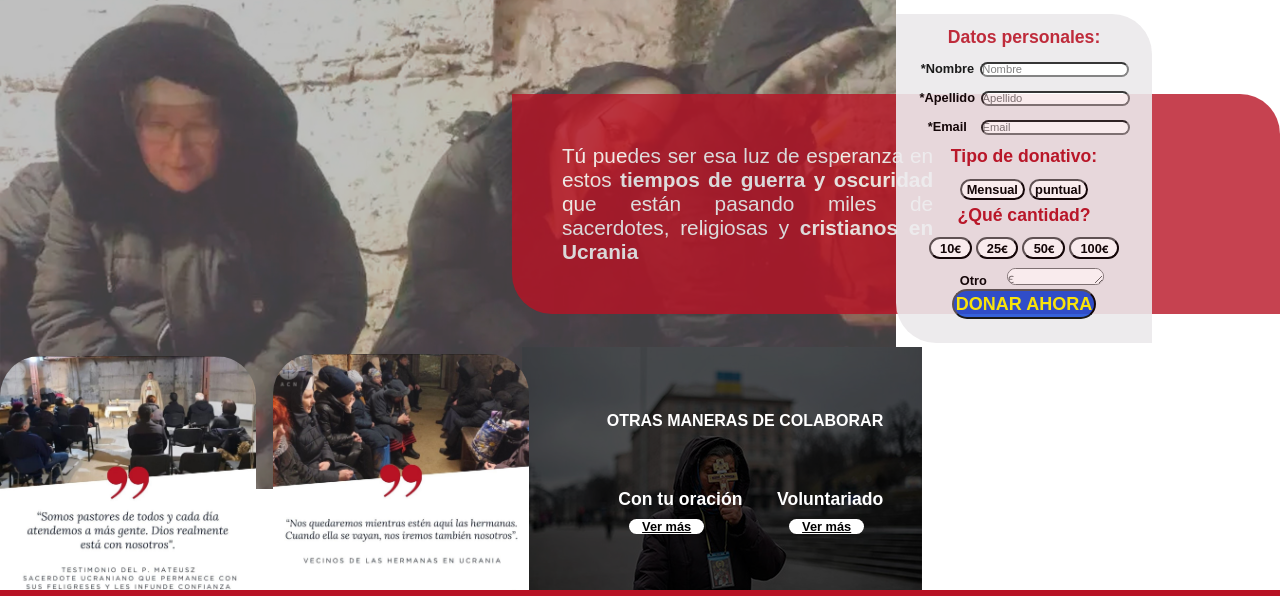
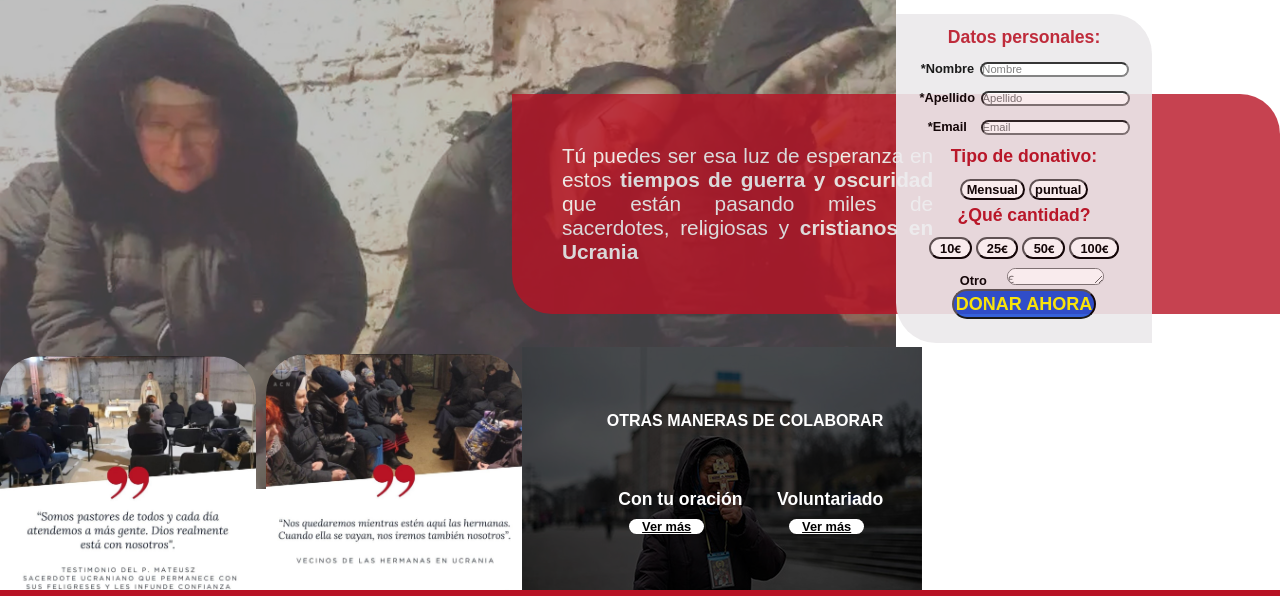
Before and after one commit to lauritagg18/m2laurapd2, a plain HTML site: page index.html in a window 1280 px wide. Shown: the part 146-742 px from the top of the page. Drawn offline with Linux system fonts and the light colour scheme.

Commit message:
Update estilo.css

```diff
--- a/css/estilo.css
+++ b/css/estilo.css
@@ -294,9 +294,9 @@ font-family: 'Titillium Web', sans-serif; font-weight: bold;}
 font-family: 'Palette Mosaic', cursive;
 font-family: 'Source Sans Pro', sans-serif;
 font-family: 'Titillium Web', sans-serif; font-weight: bold;}
-.testimonio{width: 100%;position: absolute;right: 0%;z-index: 2;bottom: 7.5%;
+.testimonio{width: 50%;position: absolute;right: 50%;z-index: 2;bottom: 7.5%;
 }
-.testimonio img{margin-right: 1%;width: 20%;border-top-right-radius:40px;border-top-left-radius:40px
+.testimonio img{margin-right: 1%;width: 40%;border-top-right-radius:40px;border-top-left-radius:40px
 }
 .mensaje{border-top-right-radius:40px;border-bottom-left-radius:40px;opacity: 80%;background-color: #B81325;color: #ffffff; padding: 1%; width: 60%; font-size: 130%;position: absolute;right: 0%;top:30% ;z-index: 2;
 }
@@ -383,9 +383,9 @@ font-family: 'Titillium Web', sans-serif; font-weight: bold;}
 font-family: 'Palette Mosaic', cursive;
 font-family: 'Source Sans Pro', sans-serif;
 font-family: 'Titillium Web', sans-serif; font-weight: bold;}
-.testimonio{width: 100%;position: absolute;right:0%;z-index: 2;bottom: 7.5%;
+.testimonio{width: 50%;position: absolute;right:50%;z-index: 2;bottom: 7.5%;
 }
-.testimonio img{margin-right: 1%;width: 20%;border-top-right-radius:40px;border-top-left-radius:40px
+.testimonio img{margin-right: 1%;width: 40%;border-top-right-radius:40px;border-top-left-radius:40px
 }
 .mensaje{border-top-right-radius:40px;border-bottom-left-radius:40px;opacity: 80%;background-color: #B81325;color: #ffffff; padding: 1%; width: 60%; font-size: 130%;position: absolute;right: 0%;top:30% ;z-index: 2;
 }
```
